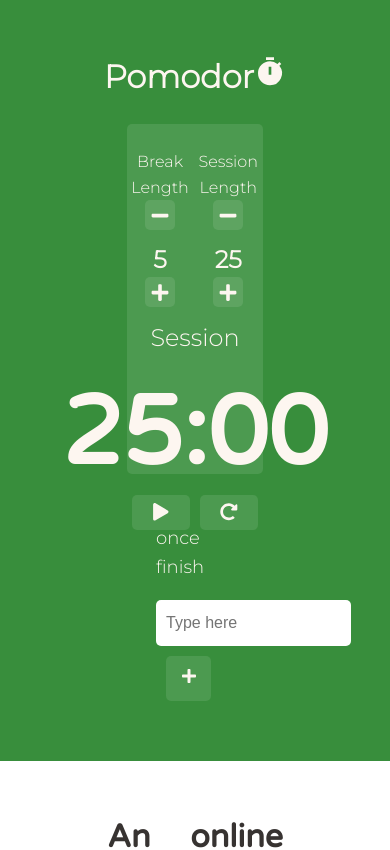
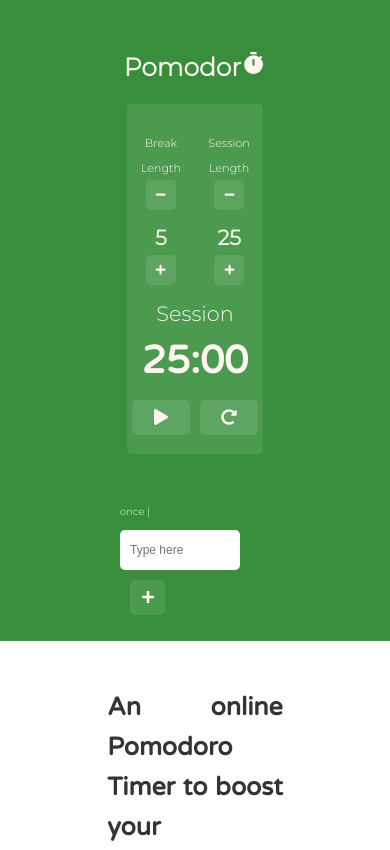
Before and after one commit to abroroo/pomodoro-timer, a React (Create React App) app: page / in a window 390 px wide. Shown: the top 850 px of the page. Built offline with nearby package versions, Linux system fonts and the light colour scheme.

Commit message:
Color and resposivness added

```diff
--- a/src/App.css
+++ b/src/App.css
@@ -90,7 +90,6 @@
 font-size: 15px;
 }
 .timer-icon {
-
   animation: wiggle 15s infinite;
 }
 @keyframes wiggle{
@@ -105,7 +104,26 @@
 
 
 
-
+/* When Screen gets small*/
+@media screen and (max-width: 600px) {
+  p{
+     /*grey;*/
+    font-size: 14px;
+  }
+  li {
+    /*grey;*/
+    font-size: 14px;
+  }
+  .author {
+    font-size: 13px;
+    }
+    h2 {
+      font-size: 20px;
+    }
+    h1  {
+      font-size: 25px;
+    }
+}
 
 
 
--- a/src/Controller.css
+++ b/src/Controller.css
@@ -29,3 +29,13 @@
     cursor: pointer;
     background-color: #388E3C;
   }
+
+
+  @media screen and (max-width: 600px) {
+    .controller button {
+      font-size: 1rem;
+    }
+    .controller {
+      margin-top: 0px;
+    }
+  }
--- a/src/Settings.css
+++ b/src/Settings.css
@@ -55,3 +55,16 @@
     font-size: 1.5rem;
     font-weight: 600;
   }
+
+
+  @media screen and (max-width: 600px) {
+    .settings-section label{
+      font-size: 0.7rem;
+    }
+    .settings-section button {
+      font-size: 0.7rem;
+    }
+    .settings-section span {
+      font-size: 1.3rem;
+    }
+  }
--- a/src/Times.css
+++ b/src/Times.css
@@ -30,3 +30,17 @@
     font-size: 6rem;
     font-weight: 700;
   }
+
+  @media screen and (max-width: 600px) {
+    #timer-label {
+      font-size: 1.3rem;
+    }
+    #time-left {
+      font-size: 2.4rem;
+      font-weight: 700;
+    }
+    .times-content {
+      margin-top: 10px;
+      height: 100px;
+    }
+  }
--- a/src/ToDoList.css
+++ b/src/ToDoList.css
@@ -71,3 +71,30 @@
     background-color: #DC552C;
     cursor: pointer;
   }
+
+  @media screen and (max-width: 600px) {
+    .todoListMain .header input {
+      font-size: 12px;
+      width: 100px;
+      height: 20px;
+    }
+    .todoListMain .header button {
+      width: 35px;
+    height: 35px;
+    font-size: 14px;
+   }
+   .todoListMain {
+    margin: 120px;
+    margin-top: 10px;
+    margin-bottom: 10px;
+  }
+  .todoListMain .theList {
+    width: 120px;
+  }
+  .todoTitle {
+    font-size: 10px;
+  }
+  .todoListMain {
+    width: 34%;
+  }
+  }
```
